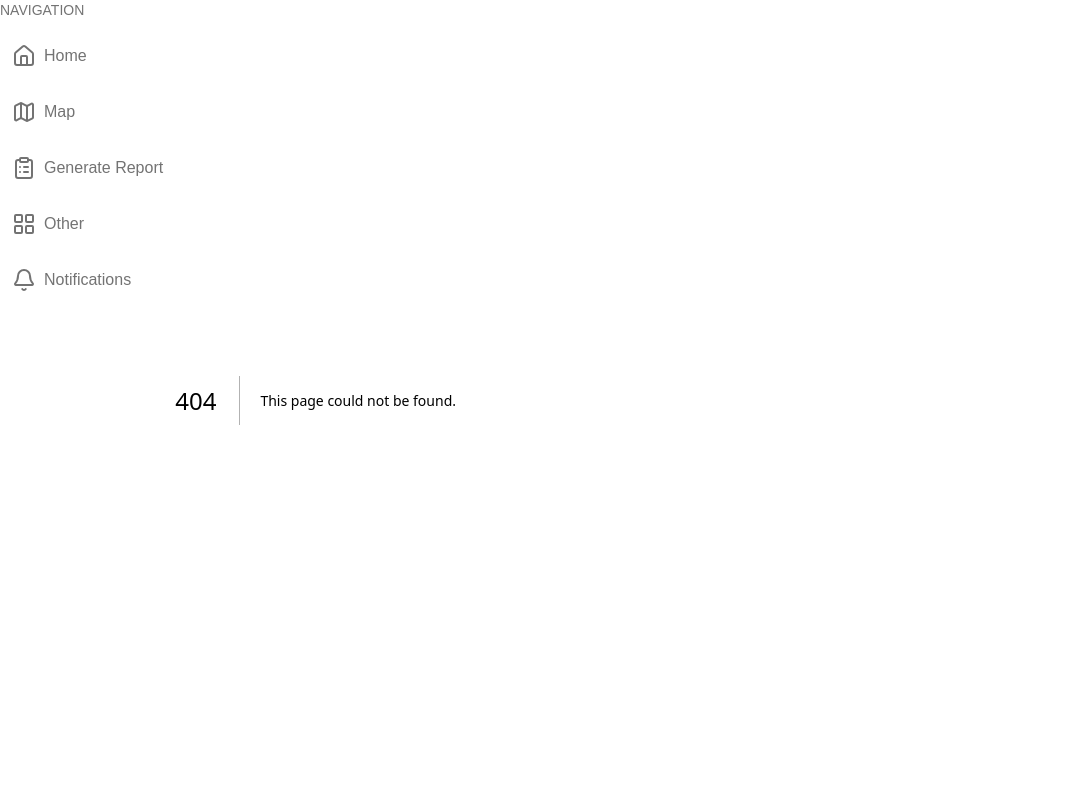
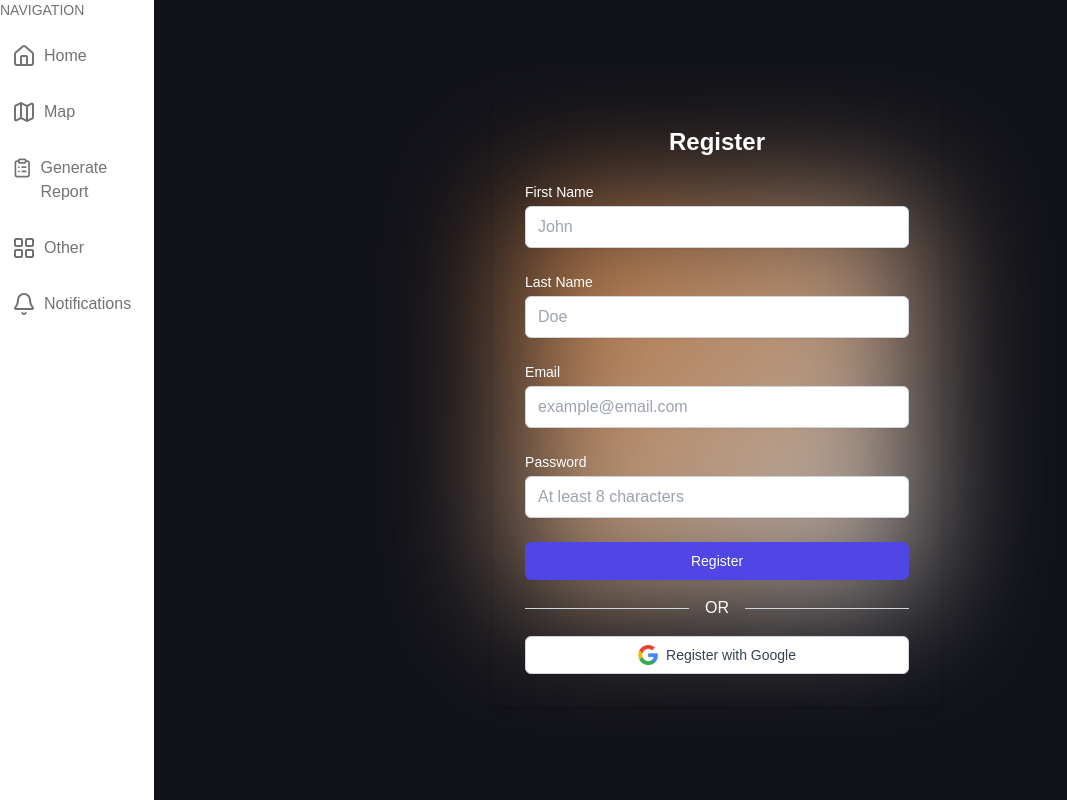
Before and after one commit to Shameed4/GeoSpark, a Next.js app: page /register in a window 1280 px wide. Before the commit this address had no page. Shown: the whole page, without its empty margins (0-1067 px from the left). Built offline with nearby package versions, Linux system fonts and the light colour scheme.

Commit message:
Register page

```diff
--- a/package.json
+++ b/package.json
@@ -12,7 +12,7 @@
     "class-variance-authority": "^0.7.1",
     "clsx": "^2.1.1",
     "lucide-react": "^0.475.0",
-    "next": "15.1.6",
+    "next": "^15.1.6",
     "react": "^19.0.0",
     "react-dom": "^19.0.0",
     "tailwind-merge": "^3.0.1",
--- /dev/null
+++ b/src/app/register/page.tsx
@@ -0,0 +1,7 @@
+import Register from "@/components/ui/register";
+
+export default function RegisterPage() {
+    return (
+        <Register />
+    )
+}
--- /dev/null
+++ b/src/components/ui/register.jsx
@@ -0,0 +1,108 @@
+"use client"
+import React, { useState } from 'react';
+import Image from 'next/image';
+
+const Register = () => {
+    const [firstName, setFirstName] = useState('');
+    const [email, setEmail] = useState('');
+    const [password, setPassword] = useState('');
+
+    const handleSubmit = (e) => {
+        e.preventDefault();
+        console.log('Registered with:', { firstName, email, password });
+    };
+
+    const handleGoogleRegister = () => {
+        console.log('Registering with Google');
+    };
+
+    return (
+        <div className="relative flex items-center justify-center min-h-screen w-full bg-[#111219]">
+            <div
+                className="absolute bottom-[200px] left-1/2 transform -translate-x-1/2
+                    w-[400px] h-[400px] bg-gradient-to-br from-orange-400 to-white
+                    filter blur-3xl opacity-70"
+            ></div>
+            <div className="relative z-10 p-8 rounded-lg shadow-md w-full max-w-md">
+                <h2 className="text-white text-2xl font-bold mb-6 text-center">Register</h2>
+                <form onSubmit={handleSubmit} className="space-y-6">
+                    <div>
+                        <label htmlFor="firstName" className="block text-white text-sm font-medium text-gray-700">First Name</label>
+                        <input
+                            type="text"
+                            id="firstName"
+                            value={firstName}
+                            onChange={(e) => setFirstName(e.target.value)}
+                            required
+                            placeholder="John"
+                            className="mt-1 block w-full px-3 py-2 border border-gray-300 rounded-md shadow-sm focus:outline-none focus:ring-indigo-500 focus:border-indigo-500"
+                        />
+                    </div>
+                    <div>
+                        <label htmlFor="lastName" className="block text-white text-sm font-medium text-gray-700">Last Name</label>
+                        <input
+                            type="text"
+                            id="lastName"
+                            value={firstName}
+                            onChange={(e) => setFirstName(e.target.value)}
+                            required
+                            placeholder="Doe"
+                            className="mt-1 block w-full px-3 py-2 border border-gray-300 rounded-md shadow-sm focus:outline-none focus:ring-indigo-500 focus:border-indigo-500"
+                        />
+                    </div>
+                    <div>
+                        <label htmlFor="email" className="text-white block text-sm font-medium text-gray-700">Email</label>
+                        <input
+                            type="email"
+                            id="email"
+                            value={email}
+                            onChange={(e) => setEmail(e.target.value)}
+                            placeholder="example@email.com"
+                            required
+                            className="mt-1 block w-full px-3 py-2 border border-gray-300 rounded-md shadow-sm focus:outline-none focus:ring-indigo-500 focus:border-indigo-500"
+                        />
+                    </div>
+                    <div>
+                        <label htmlFor="password" className="text-white block text-sm font-medium text-gray-700">Password</label>
+                        <input
+                            type="password"
+                            id="password"
+                            value={password}
+                            onChange={(e) => setPassword(e.target.value)}
+                            required
+                            placeholder="At least 8 characters"
+                            minLength="8"
+                            className="mt-1 block w-full px-3 py-2 border border-gray-300 rounded-md shadow-sm focus:outline-none focus:ring-indigo-500 focus:border-indigo-500"
+                        />
+                    </div>
+                    <button
+                        type="submit"
+                        className="bg-[#313131] w-full flex justify-center py-2 px-4 border border-transparent rounded-md shadow-sm text-sm font-medium text-white bg-indigo-600 hover:bg-indigo-700 focus:outline-none focus:ring-2 focus:ring-offset-2 focus:ring-indigo-500"
+                    >
+                        Register
+                    </button>
+                </form>
+                <div className="flex items-center my-4">
+                    <div className="flex-grow border-t border-gray-300"></div>
+                    <span className="mx-4 text-white">OR</span>
+                    <div className="flex-grow border-t border-gray-300"></div>
+                </div>
+                <button
+                    onClick={handleGoogleRegister}
+                    className="w-full mt-4 flex items-center justify-center py-2 px-4 border border-gray-300 rounded-md shadow-sm text-sm font-medium text-gray-700 bg-white hover:bg-gray-50 focus:outline-none focus:ring-2 focus:ring-offset-2 focus:ring-indigo-500"
+                >
+                    <Image
+                        src="/Google.png"
+                        alt="Google Icon"
+                        width={20}
+                        height={20}
+                        className="mr-2"
+                    />
+                    Register with Google
+                </button>
+            </div>
+        </div>
+    );
+};
+
+export default Register;
```
Also changed, not shown: public/Google.png (added), 1 other file (tests, documents, lock files or other folders).
